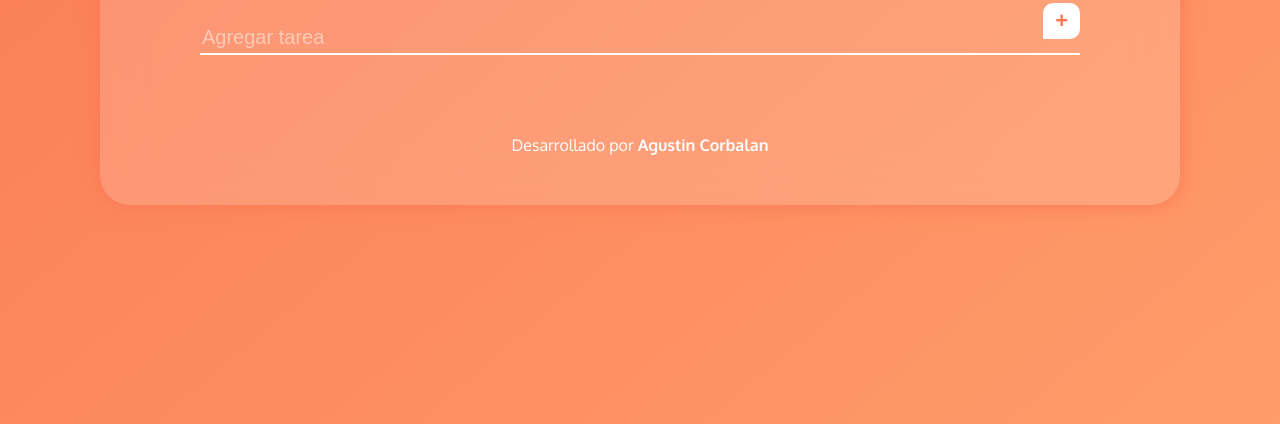
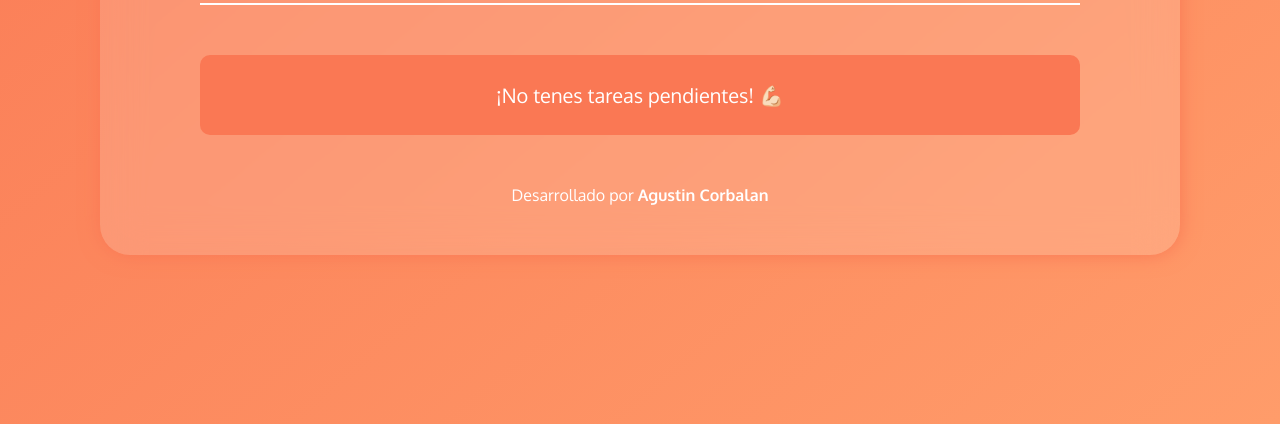
Before and after one commit to lillocorba/lista-de-tareas, a plain HTML site: page index.html in a window 1280 px wide. Shown: the part 476-900 px from the top of the page. Drawn offline with Linux system fonts and the light colour scheme.

Commit message:
Agregada seccion no tareas pendientes

```diff
--- a/app.js
+++ b/app.js
@@ -11,6 +11,7 @@ formulario.addEventListener('submit', (e) => {
 })
 
 document.addEventListener('DOMContentLoaded', () => {
+
     if (localStorage.getItem('tareas')) {
         tareas = JSON.parse(localStorage.getItem('tareas'))
     }
@@ -55,6 +56,16 @@ const pintarTareas = () => {
     /* Guardamos las tareas en el localStorage */
 
     localStorage.setItem('tareas', JSON.stringify(tareas))
+
+    if (Object.values(tareas).length === 0) {
+
+        listaTareas.innerHTML = `
+        <div class="animate__animated animate__fadeInUp container-no-tareas">
+            <p>¡No tenes tareas pendientes! 💪🏻</p>
+        </div>`
+
+        return
+    }
 
     /* Limpiamos el DOM */
 
--- a/index.html
+++ b/index.html
@@ -19,13 +19,16 @@
                 <button class="container-form-btn" type="submit">+</button>
             </form>
             <div class="container-tareas" id="lista-tareas">
+                <div class="container-no-tareas">
+                    <p>¡No tenes tareas pendientes! 💪🏻</p>
+                </div>
             </div>
-            <div class="container-desarrollo">
-                <p class="desarrollo-p">Desarrollado por <a href="https://agustincorbalan.com/"
-                        style="text-decoration: none; color: white;" target="_blank"><span
-                            class="desarrollo-p-nombre">Agustin
-                            Corbalan</span></a></p>
-            </div>
+        </div>
+        <div class="container-desarrollo">
+            <p class="desarrollo-p">Desarrollado por <a href="https://agustincorbalan.com/"
+                    style="text-decoration: none; color: white;" target="_blank"><span
+                        class="desarrollo-p-nombre">Agustin
+                        Corbalan</span></a></p>
         </div>
     </div>
     <template id="template">
--- a/style.css
+++ b/style.css
@@ -83,6 +83,18 @@ body {
     padding: 30px 0px;
 }
 
+.container-no-tareas {
+    width: 100%;
+    height: 60px;
+    background-color: var(--naranja-claro);
+    box-shadow: (0px 0px 10px rgba(255, 255, 255, 0.5));
+    border-radius: 10px;
+    display: flex;
+    align-items: center;
+    justify-content: center;
+    color: white;
+}
+
 .tarea {
     width: 100%;
     height: 60px;
@@ -148,6 +160,7 @@ body {
     bottom: 0;
     margin-bottom: 40px;
 }
+
 
 .desarrollo-p span {
     font-weight: bold;
@@ -246,6 +259,19 @@ body {
         padding: 30px 0px;
     }
 
+    .container-no-tareas {
+        width: 100%;
+        height: 80px;
+        background-color: var(--naranja);
+        box-shadow: (0px 0px 10px rgba(255, 255, 255, 0.5));
+        border-radius: 10px;
+        display: flex;
+        align-items: center;
+        justify-content: center;
+        color: white;
+        font-size: 20px;
+    }
+
     .tarea {
         width: 100%;
         height: 75px;
@@ -302,7 +328,7 @@ body {
         justify-content: center;
         text-align: center;
         color: white;
-        margin-top: 20px;
+        margin-top: 40px;
     }
 
     .desarrollo-p {
```
